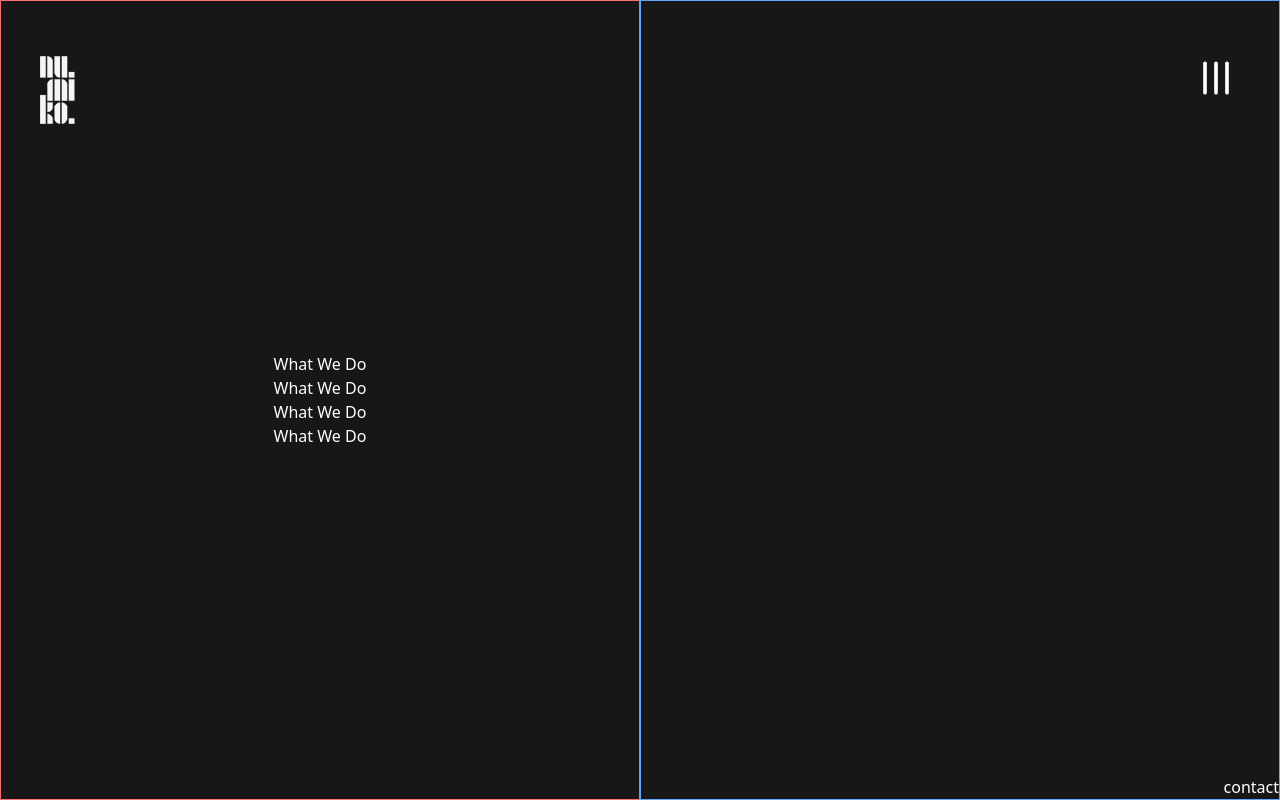
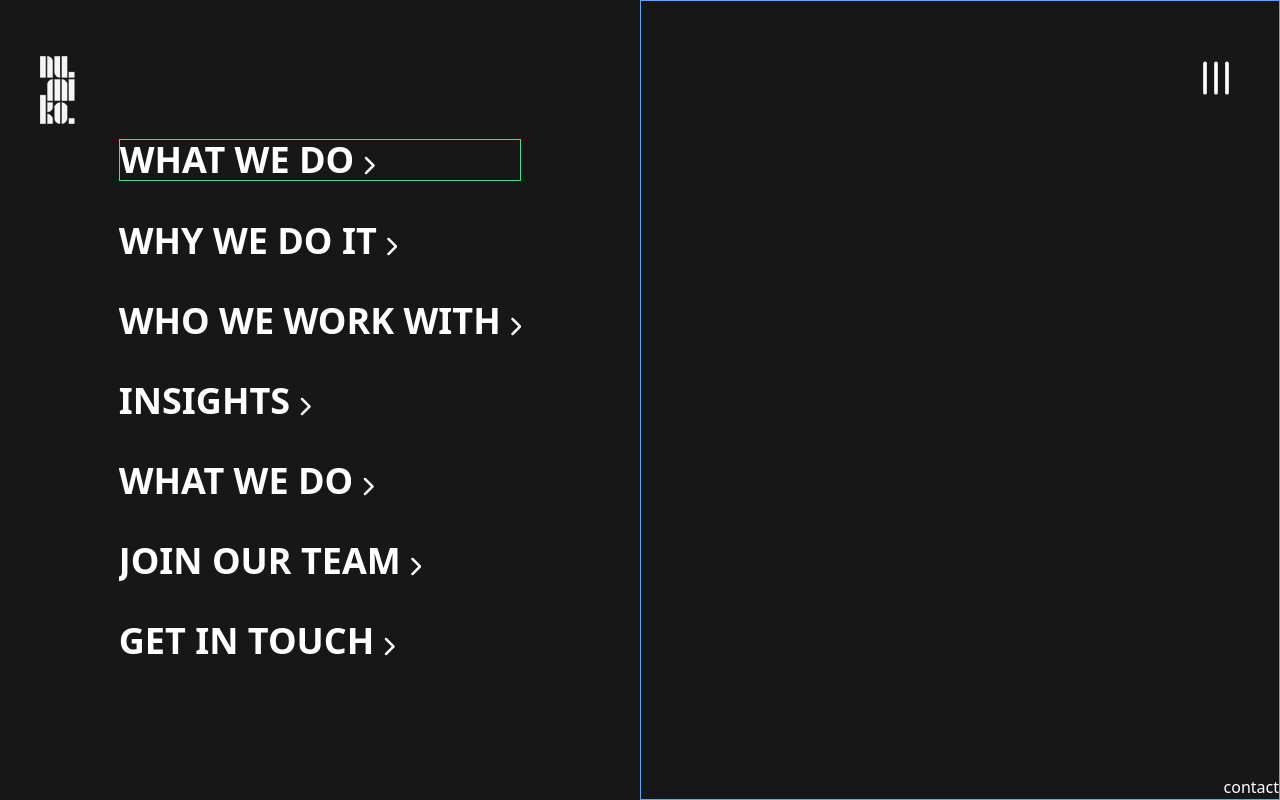
Before and after one commit to JBlackburn94/vanilla-port, a website built with Vite: page index.html in a window 1280 px wide. Both pictures are taken after a click on the button 1216 px from the left and 78 px from the top of the page. Built offline with nearby package versions, Linux system fonts and the light colour scheme.

Commit message:
adds the hover animation to the list inside the nav menu

```diff
--- /dev/null
+++ b/animations/menuIconAnimations.js
@@ -0,0 +1,37 @@
+import gsap from "gsap";
+
+const menuIconAnimations = () => {
+  const icons = document.querySelectorAll(".visible-icon");
+  const iconContainers = document.querySelectorAll(".list-container");
+  const hiddenIcons = document.querySelectorAll(".hidden-icon");
+
+  iconContainers.forEach((iconContainer) => {
+    const icons = iconContainer.querySelectorAll(".visible-icon");
+    const hiddenIcons = iconContainer.querySelectorAll(".hidden-icon");
+
+    let hoverAnimations = [];
+
+    iconContainer.addEventListener("mouseenter", () => {
+      hoverAnimations.forEach((animation) => animation.kill());
+      hoverAnimations = [
+        gsap.to(icons, { x: 20, duration: 0.3, transition: "ease-in-out" }),
+        gsap.to(hiddenIcons, { x: 20, duration: 0.3, delay: 0.2 }),
+      ];
+    });
+
+    iconContainer.addEventListener("mouseleave", () => {
+      hoverAnimations.forEach((animation) => animation.kill());
+      hoverAnimations = [
+        gsap.to(icons, {
+          x: 0,
+          duration: 0.3,
+          transition: "ease-in-out",
+          delay: 0.2,
+        }),
+        gsap.to(hiddenIcons, { x: 0, duration: 0.3 }),
+      ];
+    });
+  });
+};
+
+export default menuIconAnimations;
--- /dev/null
+++ b/animations/menuTextAnimation.js
@@ -0,0 +1,7 @@
+import gsap from "gsap";
+
+const menuTextAnimation = () => {
+  const listContainers = document.querySelectorAll(".list-container");
+};
+
+export default menuTextAnimation;
--- a/index.html
+++ b/index.html
@@ -3,6 +3,13 @@
   <head>
     <meta charset="UTF-8" />
     <link rel="icon" type="image/svg+xml" href="/vite.svg" />
+    <link
+      rel="stylesheet"
+      href="https://cdnjs.cloudflare.com/ajax/libs/font-awesome/6.6.0/css/all.min.css"
+      integrity="sha512-Kc323vGBEqzTmouAECnVceyQqyqdsSiqLQISBL29aUW4U/M7pSPA/gEUZQqv1cwx4OnYxTxve5UMg5GT6L4JJg=="
+      crossorigin="anonymous"
+      referrerpolicy="no-referrer"
+    />
     <meta name="viewport" content="width=device-width, initial-scale=1.0" />
     <title>Vite App</title>
   </head>
@@ -104,21 +111,134 @@
           class="absolute top-0 left-0 h-screen w-full bg-neutral-900 z-20"
         >
           <div class="flex justify-between items-center">
-            <div
-              class="flex justify-center items-center h-screen border border-red-400 w-1/2"
-            >
-              <ul>
-                <li>
-                  <a href="#"> What We Do </a>
+            <div class="flex justify-center items-center h-screen w-1/2">
+              <ul class="flex flex-col gap-10 link-container">
+                <li
+                  class="flex justify-start items-baseline gap-2 list-container border border-green-400 overflow-hidden"
+                >
+                  <a class="uppercase font-black text-4xl z-20" href="#">
+                    What we do
+                  </a>
+                  <span class="overflow-hidden relative">
+                    <i
+                      class="fa-solid fa-chevron-right hidden-icon text-xl absolute right-5"
+                    ></i>
+                    <i
+                      class="fa-solid fa-chevron-right visible-icon text-xl"
+                    ></i>
+                  </span>
                 </li>
-                <li>
-                  <a href="#"> What We Do </a>
+
+                <li
+                  class="flex justify-start items-baseline gap-2 list-container overflow-hidden relative"
+                >
+                  <a
+                    class="uppercase font-black text-4xl bg-neutral-900 z-20"
+                    href="#"
+                  >
+                    Why we do it
+                  </a>
+                  <span class="overflow-hidden relative">
+                    <i
+                      class="fa-solid fa-chevron-right hidden-icon text-xl absolute right-5"
+                    ></i>
+                    <i
+                      class="fa-solid fa-chevron-right visible-icon text-xl"
+                    ></i>
+                  </span>
                 </li>
-                <li>
-                  <a href="#"> What We Do </a>
+
+                <li
+                  class="flex justify-start items-baseline gap-2 list-container overflow-hidden relative"
+                >
+                  <a
+                    class="uppercase font-black text-4xl bg-neutral-900 z-20"
+                    href="#"
+                  >
+                    Who we work with
+                  </a>
+                  <span class="overflow-hidden relative">
+                    <i
+                      class="fa-solid fa-chevron-right hidden-icon text-xl absolute right-5"
+                    ></i>
+                    <i
+                      class="fa-solid fa-chevron-right visible-icon text-xl"
+                    ></i>
+                  </span>
                 </li>
-                <li>
-                  <a href="#"> What We Do </a>
+
+                <li
+                  class="flex justify-start items-baseline gap-2 list-container overflow-hidden relative"
+                >
+                  <a
+                    class="uppercase font-black text-4xl bg-neutral-900 z-20"
+                    href="#"
+                  >
+                    Insights
+                  </a>
+                  <span class="overflow-hidden relative">
+                    <i
+                      class="fa-solid fa-chevron-right hidden-icon text-xl absolute right-5"
+                    ></i>
+                    <i
+                      class="fa-solid fa-chevron-right visible-icon text-xl"
+                    ></i>
+                  </span>
+                </li>
+
+                <li
+                  class="flex justify-start items-baseline gap-2 list-container overflow-hidden relative"
+                >
+                  <a
+                    class="uppercase font-black text-4xl bg-neutral-900 z-20"
+                    href="#"
+                  >
+                    What we do
+                  </a>
+                  <span class="overflow-hidden relative">
+                    <i
+                      class="fa-solid fa-chevron-right hidden-icon text-xl absolute right-5"
+                    ></i>
+                    <i
+                      class="fa-solid fa-chevron-right visible-icon text-xl"
+                    ></i>
+                  </span>
+                </li>
+                <li
+                  class="flex justify-start items-baseline gap-2 list-container overflow-hidden relative"
+                >
+                  <a
+                    class="uppercase font-black text-4xl bg-neutral-900 z-20"
+                    href="#"
+                  >
+                    Join our team
+                  </a>
+                  <span class="overflow-hidden relative">
+                    <i
+                      class="fa-solid fa-chevron-right hidden-icon text-xl absolute right-5"
+                    ></i>
+                    <i
+                      class="fa-solid fa-chevron-right visible-icon text-xl"
+                    ></i>
+                  </span>
+                </li>
+                <li
+                  class="flex justify-start items-baseline gap-2 list-container overflow-hidden relative"
+                >
+                  <a
+                    class="uppercase font-black text-4xl bg-neutral-900 z-20"
+                    href="#"
+                  >
+                    Get in touch
+                  </a>
+                  <span class="overflow-hidden relative">
+                    <i
+                      class="fa-solid fa-chevron-right hidden-icon text-xl absolute right-5"
+                    ></i>
+                    <i
+                      class="fa-solid fa-chevron-right visible-icon text-xl"
+                    ></i>
+                  </span>
                 </li>
               </ul>
             </div>
--- a/main.js
+++ b/main.js
@@ -3,6 +3,8 @@ import { createIcons, Menu } from "lucide";
 import logoAnimation from "./animations/logoAnimation";
 import menuButtonAnimation from "./animations/menuButtonAnimation";
 import menuToggle from "./animations/menuToggle";
+import menuIconAnimations from "./animations/menuIconAnimations";
+import menuTextAnimation from "./animations/menuTextAnimation";
 
 createIcons({
   icons: {
@@ -14,33 +16,8 @@ document.addEventListener("DOMContentLoaded", () => {
   logoAnimation();
   menuButtonAnimation();
   menuToggle();
-
-  const links = [
-    {
-      name: "What We Do",
-      url: "#",
-    },
-    {
-      name: "Why We Do It",
-      url: "#",
-    },
-    {
-      name: "Who We Work With",
-      url: "#",
-    },
-    {
-      name: "Insights",
-      url: "#",
-    },
-    {
-      name: "Join Our Team",
-      url: "#",
-    },
-    {
-      name: "Get In Touch",
-      url: "#",
-    },
-  ];
+  menuIconAnimations();
+  menuTextAnimation();
 
   const heading = [
     {
```
Also changed, not shown: navLinks.js (added).
